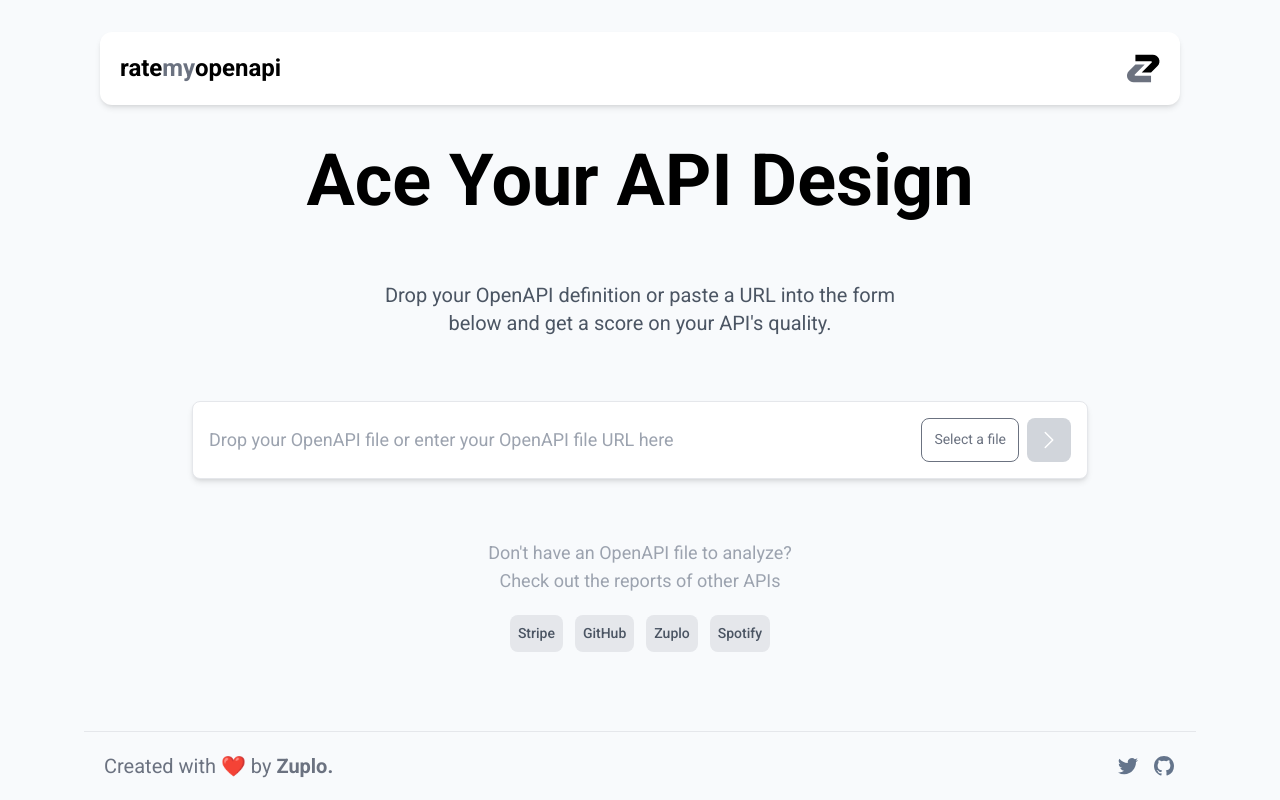
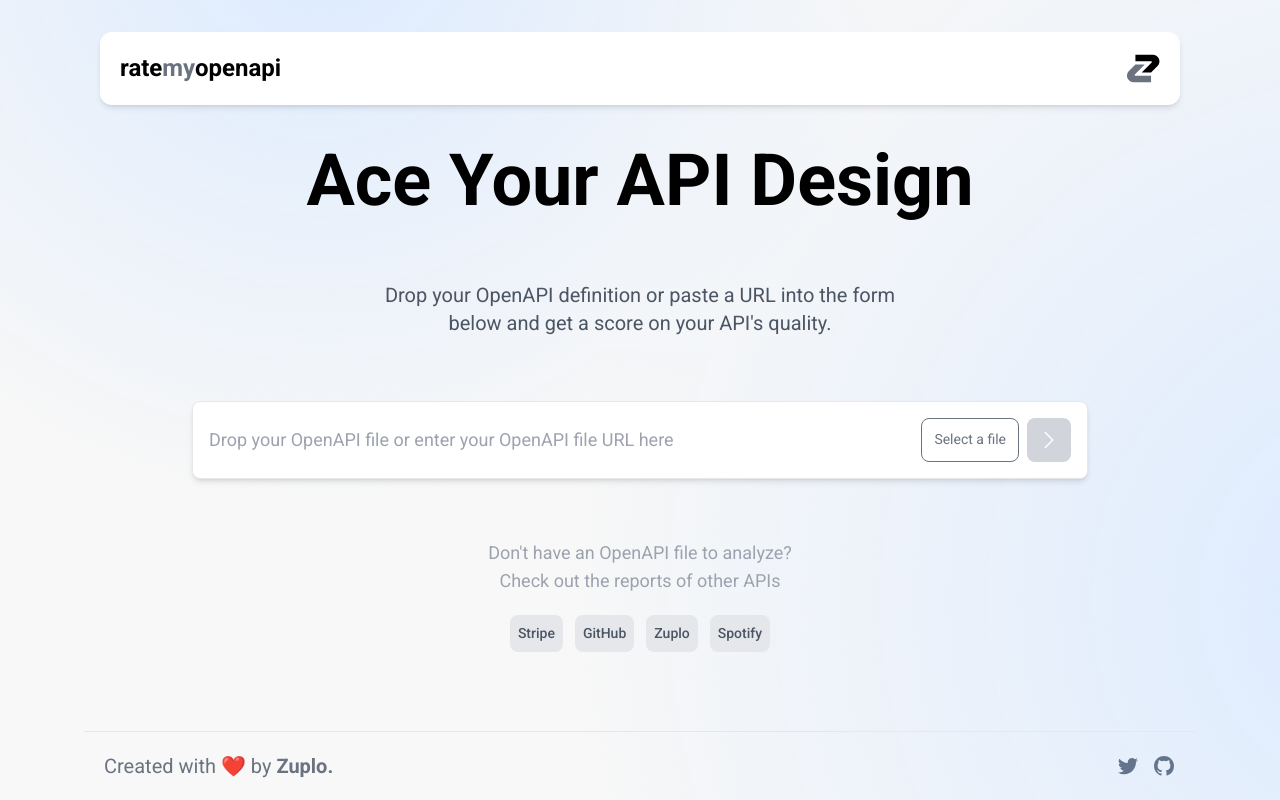
Before and after one commit to zuplo/rate-my-openapi, a Next.js app in the folder apps/web/: page / in a window 1280 px wide. Built offline with nearby package versions, Linux system fonts and the light colour scheme.

Commit message:
Add dynamic background, add try/catch to getApiFile (#117)

```diff
--- a/apps/web/src/app/globals.css
+++ b/apps/web/src/app/globals.css
@@ -1,6 +1,10 @@
 @tailwind base;
 @tailwind components;
 @tailwind utilities;
+
+html {
+  background-color: #F8F8F8;
+}
 
 main,
 header {
--- a/apps/web/src/app/layout.tsx
+++ b/apps/web/src/app/layout.tsx
@@ -46,7 +46,7 @@
       <PostHogPageview />
     </Suspense>
     <PHProvider>
-      <body className="container mx-auto flex h-full flex-col justify-between bg-[#F8FAFC] text-base">
+      <body className="container mx-auto flex h-full flex-col justify-between text-base">
         <Header />
         {children}
         <Footer />
--- a/apps/web/src/app/page.tsx
+++ b/apps/web/src/app/page.tsx
@@ -1,4 +1,5 @@
 import AnalyzingText from "@/components/AnalyzingText";
+import DynamicBackground from "@/components/DynamicBackground";
 import EmailInput from "@/components/EmailInput";
 import UploadInterface from "@/components/UploadInterface";
 
@@ -16,6 +17,7 @@
         <AnalyzingText />
       </div>
     </UploadContextProvider>
+    <DynamicBackground />
   </main>
 );
 
--- a/apps/web/src/app/report/[id]/page.tsx
+++ b/apps/web/src/app/report/[id]/page.tsx
@@ -10,6 +10,7 @@
 import Link from "next/link";
 import ShareButton from "@/components/ShareButton";
 import { RatingExamples } from "@/components/RatingExamples";
+import DynamicBackground from "@/components/DynamicBackground";
 
 const ApiFileInfo = async ({
   id,
@@ -39,11 +40,11 @@
 
   return (
     <>
-      <div className="mx-auto mt-8 flex max-w-3xl flex-col items-center gap-6 rounded-lg bg-white p-6 shadow-md md:mt-32 md:flex-row md:justify-around md:p-10">
+      <div className="mx-auto mt-8 flex max-w-xl flex-col items-center gap-6 rounded-lg bg-white p-6 shadow-md md:mt-32 md:flex-row md:justify-around md:p-10">
         <div className="relative">
           <ScoreMeter score={report.score} />
         </div>
-        <div className="text-center md:pr-10">
+        <div className="text-center">
           <Suspense>
             <ApiFileInfo id={params.id} fileExtension={report.fileExtension} />
           </Suspense>
@@ -94,6 +95,7 @@
       <RatingExamples>
         <p className="m-5 text-lg text-gray-400">See how other APIs scored</p>
       </RatingExamples>
+      <DynamicBackground score={report.score} />
     </>
   );
 };
--- /dev/null
+++ b/apps/web/src/components/DynamicBackground/index.tsx
@@ -0,0 +1,18 @@
+import classNames from "classnames";
+
+const DynamicBackground = ({ score = -1 }) => (
+  <div
+    role="presentation"
+    className={classNames(
+      "fixed inset-0 z-[-1] h-full w-full bg-gradient-radial transition-colors",
+      {
+        "from-blue-100": score === -1,
+        "from-green-100": score > 66,
+        "from-red-100": score >= 0 && score <= 33,
+        "from-yellow-100": score > 33 && score <= 66,
+      },
+    )}
+  />
+);
+
+export default DynamicBackground;
--- a/apps/web/tailwind.config.js
+++ b/apps/web/tailwind.config.js
@@ -37,6 +37,10 @@
       animation: {
         ellipsis: "ellipsis steps(4, end) 900ms infinite",
       },
+      backgroundImage: {
+        "gradient-radial":
+          "radial-gradient(circle at 25% -10%, var(--tw-gradient-from), transparent 45%), radial-gradient(circle at 110% 75%, var(--tw-gradient-from), transparent 55%)",
+      },
     },
   },
   plugins: [],
```
Also changed, not shown: apps/web/src/requests/getApiFile.ts (+9 -2 lines).
